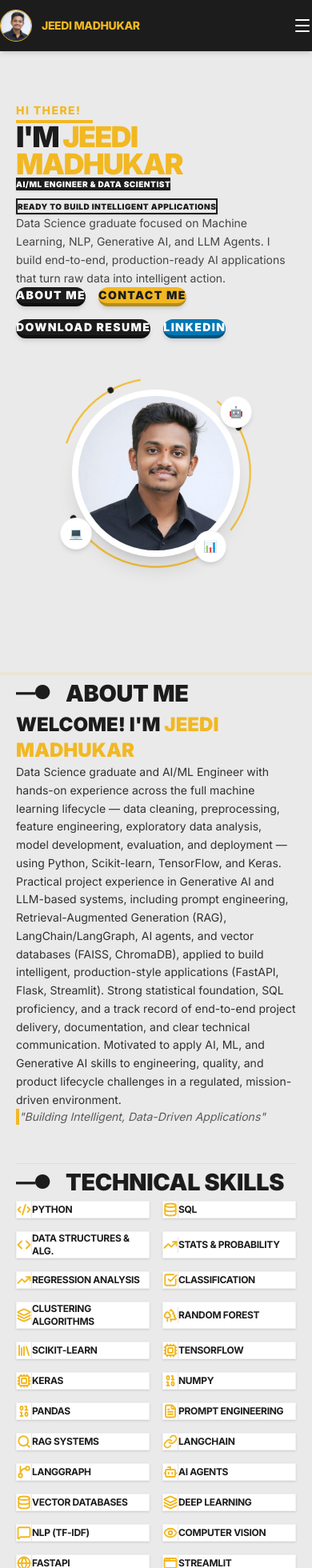
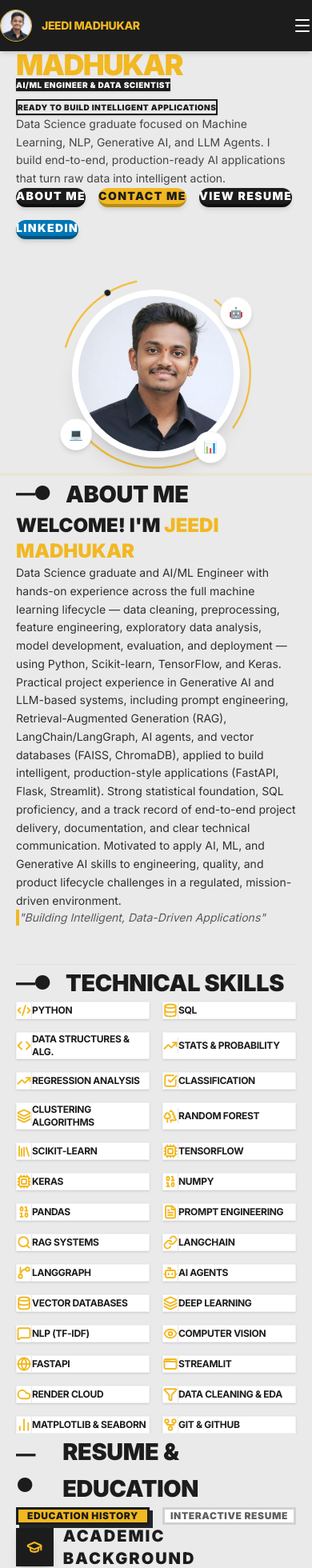
Before and after one commit to MadhukarJeedi/PORTFOLIO, a React (Vite) app: page / in a window 390 px wide. Shown: the top 1960 px of the page at 80% size. Built offline with nearby package versions, Linux system fonts and the light colour scheme.

Commit message:
Feat: Add interactive resume modal, inline resume tab viewer, direct Gmail web compose integration, and mobile spacing refinements

```diff
--- a/src/App.jsx
+++ b/src/App.jsx
@@ -7,9 +7,11 @@ import Resume from './components/Resume';
 import Projects from './components/Projects';
 import Certifications from './components/Certifications';
 import Contact from './components/Contact';
+import ResumeModal from './components/ResumeModal';
 
 export default function App() {
   const [activeSection, setActiveSection] = useState('home');
+  const [isResumeOpen, setIsResumeOpen] = useState(false);
 
   useEffect(() => {
     const sections = document.querySelectorAll('section[id]');
@@ -44,16 +46,19 @@ export default function App() {
 
       {/* Main Content Area (Uses .main-content class to prevent sidebar overlap) */}
       <main className="main-content pt-16 md:pt-0 relative z-10">
-        <Hero />
+        <Hero onOpenResume={() => setIsResumeOpen(true)} />
         <About />
         <Resume />
         <Projects />
         <Certifications />
-        <Contact />
+        <Contact onOpenResume={() => setIsResumeOpen(true)} />
       </main>
 
       {/* Right Floating Indicator Dots (Desktop only) */}
       <RightNavigation activeSection={activeSection} />
+
+      {/* Interactive Resume Modal Viewer */}
+      {isResumeOpen && <ResumeModal onClose={() => setIsResumeOpen(false)} />}
     </div>
   );
 }
--- a/src/components/About.jsx
+++ b/src/components/About.jsx
@@ -61,7 +61,7 @@ export default function About() {
   return (
     <section
       id="about"
-      className="min-h-screen py-20 md:py-24 relative flex items-center"
+      className="min-h-fit md:min-h-screen py-12 md:py-24 relative flex items-center"
       style={{ background: 'var(--color-brand-light-grey)' }}
     >
       <div className="section-container w-full lg:pl-8">
@@ -84,7 +84,7 @@ export default function About() {
           </div>
 
           {/* Technical Skills Section */}
-          <div className="border-t border-black/5 pt-10 mt-4">
+          <div id="skills" className="border-t border-black/5 pt-10 mt-4">
             {/* Styled exactly like ABOUT ME */}
             <h2 className="section-title mb-10">TECHNICAL SKILLS</h2>
 
--- a/src/components/Certifications.jsx
+++ b/src/components/Certifications.jsx
@@ -16,7 +16,7 @@ export default function Certifications() {
   return (
     <section
       id="certifications"
-      className="min-h-screen py-20 md:py-24 relative flex items-center"
+      className="min-h-fit md:min-h-screen py-12 md:py-24 relative flex items-center"
       style={{ background: 'var(--color-brand-light-grey)' }}
     >
       <div className="section-container w-full lg:pl-8">
--- a/src/components/Contact.jsx
+++ b/src/components/Contact.jsx
@@ -31,7 +31,7 @@ const EMAILJS_SERVICE_ID  = 'service_f2g41zb';
 const EMAILJS_TEMPLATE_ID = 'template_9bft3w4';
 const EMAILJS_PUBLIC_KEY  = 'cLb0MmUH4g4Odr1Ak';
 
-export default function Contact() {
+export default function Contact({ onOpenResume }) {
   const formRef = useRef(null);
   const [formData, setFormData] = useState({ name: '', email: '', subject: '', message: '' });
   const [status, setStatus] = useState(null); // null | 'sending' | 'success' | 'error'
@@ -61,7 +61,7 @@ export default function Contact() {
   return (
     <section
       id="contact"
-      className="min-h-screen py-20 md:py-24 relative flex flex-col justify-between"
+      className="min-h-fit md:min-h-screen py-12 md:py-24 relative flex flex-col justify-between"
       style={{ background: 'var(--color-brand-light-grey)' }}
     >
       <div className="section-container w-full my-auto lg:pl-8">
@@ -82,38 +82,40 @@ export default function Contact() {
             {/* Info Cards (Square Box + Yellow Circle + Black Icon) */}
             <div className="space-y-6 mb-8">
               {/* Phone */}
-              <div className="flex items-center gap-4">
               <a
                 href={profile.phoneHref}
-                  className="w-12 h-12 rounded-full bg-brand-yellow text-brand-charcoal flex items-center justify-center shadow hover:scale-105 transition-transform"
+                className="flex items-center gap-4 group no-underline"
                 aria-label="Call Madhukar"
               >
+                <div className="w-12 h-12 rounded-full bg-brand-yellow text-brand-charcoal flex items-center justify-center shadow group-hover:scale-105 transition-transform">
                   <Phone size={18} className="stroke-[2.5]" />
-                </a>
+                </div>
                 <div>
                   <h4 className="font-extrabold text-[10px] text-brand-yellow uppercase tracking-wider">Phone</h4>
-                  <a href={profile.phoneHref} className="text-sm font-black text-brand-charcoal hover:underline">
+                  <span className="text-sm font-black text-brand-charcoal group-hover:underline">
                     {profile.phone}
+                  </span>
+                </div>
               </a>
-                </div>
-              </div>
 
               {/* Email */}
-              <div className="flex items-center gap-4">
               <a
-                  href={`mailto:${profile.email}`}
-                  className="w-12 h-12 rounded-full bg-brand-yellow text-brand-charcoal flex items-center justify-center shadow hover:scale-105 transition-transform"
+                href="https://mail.google.com/mail/?view=cm&fs=1&to=iammadhukarjeedi%40gmail.com"
+                target="_blank"
+                rel="noopener noreferrer"
+                className="flex items-center gap-4 group no-underline"
                 aria-label="Email Madhukar"
               >
+                <div className="w-12 h-12 rounded-full bg-brand-yellow text-brand-charcoal flex items-center justify-center shadow group-hover:scale-105 transition-transform">
                   <Mail size={18} className="stroke-[2.5]" />
-                </a>
+                </div>
                 <div>
                   <h4 className="font-extrabold text-[10px] text-brand-yellow uppercase tracking-wider">Email</h4>
-                  <a href={`mailto:${profile.email}`} className="text-sm font-black text-brand-charcoal hover:underline">
+                  <span className="text-sm font-black text-brand-charcoal group-hover:underline">
                     {profile.email}
+                  </span>
+                </div>
               </a>
-                </div>
-              </div>
 
               {/* Location */}
               <div className="flex items-center gap-4">
@@ -160,16 +162,14 @@ export default function Contact() {
               </a>
             </div>
 
-            {/* Download Resume 3D Button */}
+            {/* View Resume 3D Button */}
             <div className="mt-8">
-              <a
-                href={profile.resumeUrl}
-                target="_blank"
-                rel="noopener noreferrer"
-                className="inline-flex bg-brand-charcoal text-white hover:bg-brand-yellow hover:text-brand-charcoal font-black text-sm tracking-widest px-10 py-5 rounded-full uppercase border-b-4 border-black/45 active:translate-y-[4px] active:border-b-0 transition-all duration-100 shadow-md items-center justify-center no-underline select-none cursor-pointer"
+              <button
+                onClick={onOpenResume}
+                className="inline-flex bg-brand-charcoal text-white hover:bg-brand-yellow hover:text-brand-charcoal font-black text-sm tracking-widest px-10 py-5 rounded-full uppercase border-b-4 border-black/45 active:translate-y-[4px] active:border-b-0 transition-all duration-100 shadow-md items-center justify-center select-none cursor-pointer"
               >
-                DOWNLOAD RESUME
-              </a>
+                VIEW RESUME
+              </button>
             </div>
           </div>
 
--- a/src/components/Footer.jsx
+++ b/src/components/Footer.jsx
@@ -1,5 +1,5 @@
 import React from 'react';
-import { ExternalLink } from 'lucide-react';
+import { Mail } from 'lucide-react';
 import { socialLinksArray } from '../data/socialLinks';
 
 const navLinks = [
@@ -7,7 +7,7 @@ const navLinks = [
   { label: 'About', href: '#about' },
   { label: 'Skills', href: '#skills' },
   { label: 'Projects', href: '#projects' },
-  { label: 'Education', href: '#education' },
+  { label: 'Resume & Edu', href: '#resume' },
   { label: 'Certifications', href: '#certifications' },
   { label: 'Contact', href: '#contact' },
 ];
@@ -34,7 +34,12 @@ function KaggleIcon({ size = 15 }) {
     </svg>
   );
 }
-const iconMap = { LinkedIn: LinkedInIcon, GitHub: GithubIcon, Kaggle: KaggleIcon };
+const iconMap = {
+  LinkedIn: LinkedInIcon,
+  GitHub: GithubIcon,
+  Kaggle: KaggleIcon,
+  Email: Mail
+};
 
 export default function Footer() {
   const handleNav = (href) => {
--- a/src/components/Hero.jsx
+++ b/src/components/Hero.jsx
@@ -1,7 +1,7 @@
 import React from 'react';
 import { profile } from '../data/profile';
 
-export default function Hero() {
+export default function Hero({ onOpenResume }) {
   const handleScrollToAbout = () => {
     const aboutSection = document.getElementById('about');
     if (aboutSection) {
@@ -19,7 +19,7 @@ export default function Hero() {
   return (
     <section
       id="home"
-      className="min-h-screen flex items-center justify-center py-16 lg:py-24 relative overflow-hidden"
+      className="min-h-fit md:min-h-screen flex items-center justify-center py-12 md:py-24 relative overflow-hidden"
       style={{ background: 'var(--color-brand-light-grey)' }}
     >
       {/* Editorial layout grid */}
@@ -58,7 +58,7 @@ export default function Hero() {
             I build end-to-end, production-ready AI applications that turn raw data into intelligent action.
           </p>
 
-          {/* 4 Action Pill Buttons (Rounded-full) with 3D tactile effect */}
+          {/* Action Pill Buttons (Rounded-full) with 3D tactile effect */}
           <div className="flex flex-wrap gap-4 mt-2 max-w-2xl">
             <button
               onClick={handleScrollToAbout}
@@ -72,14 +72,12 @@ export default function Hero() {
             >
               CONTACT ME
             </button>
-            <a
-              href={profile.resumeUrl}
-              target="_blank"
-              rel="noopener noreferrer"
-              className="bg-brand-charcoal text-white hover:bg-brand-yellow hover:text-brand-charcoal font-black text-sm tracking-widest px-10 py-5 rounded-full uppercase border-b-4 border-black/45 active:translate-y-[4px] active:border-b-0 transition-all duration-100 shadow-md flex items-center justify-center no-underline select-none"
+            <button
+              onClick={onOpenResume}
+              className="bg-brand-charcoal text-white hover:bg-brand-yellow hover:text-brand-charcoal font-black text-sm tracking-widest px-10 py-5 rounded-full uppercase border-b-4 border-black/45 active:translate-y-[4px] active:border-b-0 transition-all duration-100 shadow-md flex items-center justify-center select-none cursor-pointer"
             >
-              DOWNLOAD RESUME
-            </a>
+              VIEW RESUME
+            </button>
             <a
               href="https://www.linkedin.com/in/madhukarjeedi/"
               target="_blank"
--- a/src/components/Navbar.jsx
+++ b/src/components/Navbar.jsx
@@ -6,7 +6,7 @@ const navLinks = [
   { label: 'About', href: '#about' },
   { label: 'Skills', href: '#skills' },
   { label: 'Projects', href: '#projects' },
-  { label: 'Education', href: '#education' },
+  { label: 'Resume & Edu', href: '#resume' },
   { label: 'Certifications', href: '#certifications' },
   { label: 'Contact', href: '#contact' },
 ];
--- a/src/components/Projects.jsx
+++ b/src/components/Projects.jsx
@@ -130,7 +130,7 @@ export default function Projects() {
   return (
     <section
       id="projects"
-      className="min-h-screen py-20 md:py-24 relative flex items-center"
+      className="min-h-fit md:min-h-screen py-12 md:py-24 relative flex items-center"
       style={{ background: 'var(--color-brand-light-grey)' }}
     >
       <div className="section-container w-full lg:pl-8">
--- a/src/components/Resume.jsx
+++ b/src/components/Resume.jsx
@@ -1,5 +1,6 @@
-import React from 'react';
-import { GraduationCap } from 'lucide-react';
+import React, { useState } from 'react';
+import { GraduationCap, FileText, ExternalLink, Loader2 } from 'lucide-react';
+import { profile } from '../data/profile';
 
 const educationList = [
   {
@@ -29,19 +30,59 @@ const educationList = [
 ];
 
 export default function Resume() {
+  const [activeTab, setActiveTab] = useState('education'); // 'education' | 'preview'
+  const [loading, setLoading] = useState(true);
+
+  // Convert Google Drive view URL to preview URL for iframe embedding
+  const getEmbedUrl = (url) => {
+    if (url.includes('/view')) {
+      return url.replace('/view', '/preview');
+    }
+    return url;
+  };
+
+  const previewUrl = getEmbedUrl(profile.resumeUrl);
+
   return (
     <section
       id="resume"
-      className="min-h-screen py-20 md:py-24 relative flex items-center"
+      className="min-h-fit md:min-h-screen py-12 md:py-24 relative flex items-center"
       style={{ background: 'var(--color-brand-light-grey)' }}
     >
       <div className="section-container w-full lg:pl-8">
         {/* Title Heading */}
-        <h2 className="section-title mb-12">EDUCATION</h2>
+        <h2 className="section-title mb-10">RESUME & EDUCATION</h2>
+
+        {/* Flat style Tab buttons */}
+        <div className="flex justify-center gap-4 mb-10 max-w-md mx-auto">
+          <button
+            onClick={() => setActiveTab('education')}
+            className={`flex-1 py-3 px-4 font-black text-xs sm:text-sm tracking-wider uppercase border-3 transition-all cursor-pointer select-none text-center ${
+              activeTab === 'education'
+                ? 'bg-brand-yellow text-brand-charcoal border-brand-charcoal shadow-[4px_4px_0px_0px_rgba(33,37,41,1)]'
+                : 'bg-white text-brand-charcoal/70 border-brand-charcoal/20 hover:border-brand-charcoal hover:text-brand-charcoal'
+            }`}
+          >
+            Education History
+          </button>
+          <button
+            onClick={() => setActiveTab('preview')}
+            className={`flex-1 py-3 px-4 font-black text-xs sm:text-sm tracking-wider uppercase border-3 transition-all cursor-pointer select-none text-center ${
+              activeTab === 'preview'
+                ? 'bg-brand-yellow text-brand-charcoal border-brand-charcoal shadow-[4px_4px_0px_0px_rgba(33,37,41,1)]'
+                : 'bg-white text-brand-charcoal/70 border-brand-charcoal/20 hover:border-brand-charcoal hover:text-brand-charcoal'
+            }`}
+          >
+            Interactive Resume
+          </button>
+        </div>
 
         {/* Centered Single-Column Layout */}
-        <div className="max-w-3xl mx-auto flex flex-col gap-6">
-          <div className="flex items-center gap-3 mb-4 justify-center">
+        <div className="max-w-4xl mx-auto flex flex-col gap-6">
+
+          {activeTab === 'education' ? (
+            <div className="max-w-3xl mx-auto w-full">
+              <div className="flex items-center gap-3 mb-6 justify-center">
                 <div className="w-12 h-12 rounded-none bg-brand-charcoal text-brand-yellow flex items-center justify-center shadow-lg hover:scale-105 transition-transform">
                   <GraduationCap size={20} className="stroke-[2.5]" />
                 </div>
@@ -75,6 +116,45 @@ export default function Resume() {
                 ))}
               </div>
             </div>
+          ) : (
+            <div className="w-full flex flex-col bg-white border-4 border-brand-charcoal shadow-[6px_6px_0px_0px_rgba(33,37,41,1)]">
+              {/* Toolbar */}
+              <div className="bg-brand-charcoal p-3 flex items-center justify-between text-white border-b-2 border-brand-charcoal">
+                <div className="flex items-center gap-2">
+                  <FileText size={16} className="text-brand-yellow" />
+                  <span className="font-bold text-xs tracking-wider uppercase">Jeedi_Madhukar_Resume.pdf</span>
+                </div>
+                <a
+                  href={profile.resumeUrl}
+                  target="_blank"
+                  rel="noopener noreferrer"
+                  className="flex items-center gap-1.5 px-3 py-1 bg-brand-yellow text-brand-charcoal hover:bg-white transition-all font-black text-xs tracking-wider border-2 border-brand-charcoal no-underline shadow-[2px_2px_0px_0px_rgba(255,255,255,0.2)] hover:shadow-none"
+                >
+                  <ExternalLink size={12} />
+                  OPEN FULLSCREEN
+                </a>
+              </div>
+
+              {/* PDF Container */}
+              <div className="w-full h-[600px] relative bg-brand-light-grey min-h-0">
+                {loading && (
+                  <div className="absolute inset-0 flex flex-col items-center justify-center bg-brand-light-grey z-10">
+                    <Loader2 size={36} className="animate-spin text-brand-yellow stroke-[3]" />
+                    <p className="font-black text-[10px] text-brand-charcoal tracking-wider uppercase mt-3">
+                      Loading PDF Viewer...
+                    </p>
+                  </div>
+                )}
+                <iframe
+                  src={previewUrl}
+                  className="w-full h-full border-none"
+                  title="Jeedi Madhukar Resume View"
+                  onLoad={() => setLoading(false)}
+                />
+              </div>
+            </div>
+          )}
+        </div>
 
       </div>
     </section>
--- /dev/null
+++ b/src/components/ResumeModal.jsx
@@ -0,0 +1,94 @@
+import React, { useState } from 'react';
+import { X, ExternalLink, Loader2 } from 'lucide-react';
+import { profile } from '../data/profile';
+
+export default function ResumeModal({ onClose }) {
+  const [loading, setLoading] = useState(true);
+
+  // Convert Google Drive view URL to preview URL for iframe embedding
+  const getEmbedUrl = (url) => {
+    if (url.includes('/view')) {
+      return url.replace('/view', '/preview');
+    }
+    return url;
+  };
+
+  const previewUrl = getEmbedUrl(profile.resumeUrl);
+
+  return (
+    <div
+      className="modal-overlay fixed inset-0 z-[100] flex items-center justify-center bg-brand-charcoal/80 backdrop-blur-sm p-4"
+      onClick={onClose}
+    >
+      <div
+        className="w-full max-w-5xl h-[88vh] bg-white border-4 border-brand-charcoal flex flex-col shadow-[8px_8px_0px_0px_rgba(33,37,41,1)] relative"
+        onClick={(e) => e.stopPropagation()}
+      >
+        {/* Header (Flat Yellow style matching site highlights) */}
+        <div className="bg-brand-yellow border-b-4 border-brand-charcoal p-4 flex items-center justify-between">
+          <div className="flex items-center gap-2">
+            <span className="w-3.5 h-3.5 bg-brand-charcoal rounded-full inline-block" />
+            <h2 className="font-black text-sm sm:text-base tracking-wider text-brand-charcoal uppercase">
+              Resume Preview — {profile.name}
+            </h2>
+          </div>
+
+          <div className="flex items-center gap-3">
+            {/* View Full/Download Button */}
+            <a
+              href={profile.resumeUrl}
+              target="_blank"
+              rel="noopener noreferrer"
+              className="hidden sm:flex items-center gap-1.5 px-3 py-1.5 bg-brand-charcoal text-white hover:bg-white hover:text-brand-charcoal font-black text-xs tracking-wider border-2 border-brand-charcoal transition-all no-underline shadow-[2px_2px_0px_0px_rgba(33,37,41,1)] hover:shadow-none hover:translate-x-[2px] hover:translate-y-[2px]"
+            >
+              <ExternalLink size={12} />
+              OPEN IN DRIVE
+            </a>
+
+            {/* Close Button */}
+            <button
+              onClick={onClose}
+              className="w-9 h-9 bg-brand-charcoal text-white hover:bg-white hover:text-brand-charcoal border-2 border-brand-charcoal flex items-center justify-center transition-all cursor-pointer shadow-[2px_2px_0px_0px_rgba(33,37,41,1)] hover:shadow-none hover:translate-x-[2px] hover:translate-y-[2px]"
+              aria-label="Close modal"
+            >
+              <X size={18} className="stroke-[3]" />
+            </button>
+          </div>
+        </div>
+
+        {/* Content Area */}
+        <div className="flex-1 bg-brand-light-grey relative min-h-0">
+          {loading && (
+            <div className="absolute inset-0 flex flex-col items-center justify-center bg-brand-light-grey z-10">
+              <Loader2 size={40} className="animate-spin text-brand-yellow stroke-[3]" />
+              <p className="font-black text-xs text-brand-charcoal tracking-widest uppercase mt-4">
+                Loading Resume PDF…
+              </p>
+            </div>
+          )}
+
+          <iframe
+            src={previewUrl}
+            className="w-full h-full border-none"
+            title="Jeedi Madhukar Resume"
+            onLoad={() => setLoading(false)}
+            allow="autoplay"
+          />
+        </div>
+
+        {/* Mobile-only Action Footer */}
+        <div className="sm:hidden bg-brand-light-grey border-t-2 border-brand-charcoal p-3 flex justify-center">
+          <a
+            href={profile.resumeUrl}
+            target="_blank"
+            rel="noopener noreferrer"
+            className="flex items-center gap-1.5 px-4 py-2.5 bg-brand-charcoal text-white font-black text-xs tracking-wider border-2 border-brand-charcoal no-underline shadow-[2px_2px_0px_0px_rgba(33,37,41,1)]"
+          >
+            <ExternalLink size={12} />
+            OPEN IN GOOGLE DRIVE
+          </a>
+        </div>
+      </div>
+    </div>
+  );
+}
--- a/src/components/RightNavigation.jsx
+++ b/src/components/RightNavigation.jsx
@@ -4,7 +4,7 @@ import { Home, User, FileText, LayoutGrid, Award, Send } from 'lucide-react';
 const navItems = [
   { id: 'home', icon: Home, label: 'Home' },
   { id: 'about', icon: User, label: 'About Me' },
-  { id: 'resume', icon: FileText, label: 'Education' },
+  { id: 'resume', icon: FileText, label: 'Resume & Edu' },
   { id: 'projects', icon: LayoutGrid, label: 'Projects' },
   { id: 'certifications', icon: Award, label: 'Certifications' },
   { id: 'contact', icon: Send, label: 'Contact' },
--- a/src/components/Sidebar.jsx
+++ b/src/components/Sidebar.jsx
@@ -6,7 +6,7 @@ import { profile } from '../data/profile';
 const menuItems = [
   { id: 'home', label: 'HOME' },
   { id: 'about', label: 'ABOUT ME' },
-  { id: 'resume', label: 'EDUCATION' },
+  { id: 'resume', label: 'RESUME & EDU' },
   { id: 'projects', label: 'PROJECTS' },
   { id: 'certifications', label: 'CERTIFICATIONS' },
   { id: 'contact', label: 'CONTACT' },
```
Also changed, not shown: 1 other file (tests, documents, lock files or other folders). Lines whose indentation alone changed are shown as unchanged.
